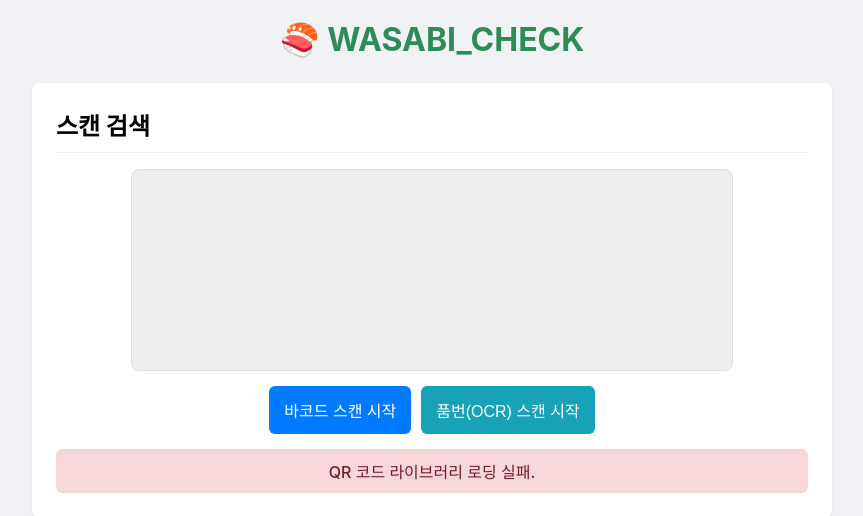
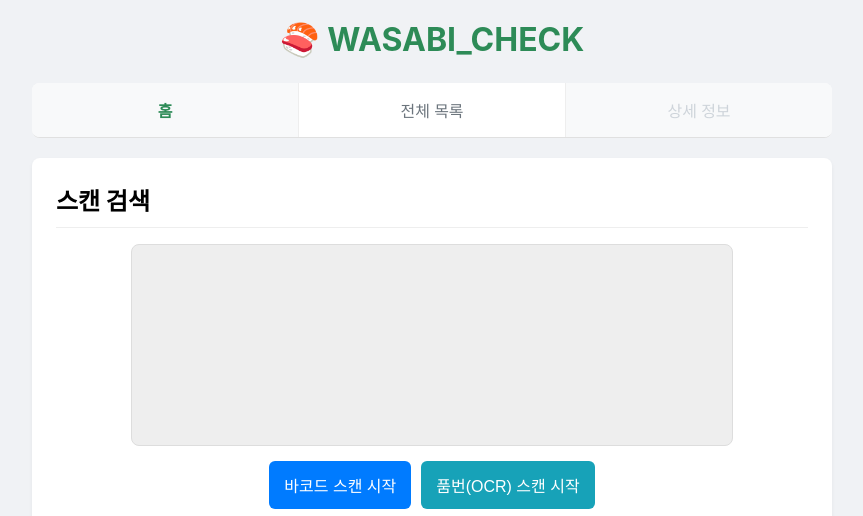
Before and after one commit to Mingdezzi/WASABI_CHECK, a Flask app: page / in a window 1280 px wide. Shown: the top 516 px of the page, without its empty margins (208-1071 px from the left). Run offline with Flask 3, Linux system fonts and the light colour scheme; data that the repository does not hold is empty; some libraries are stand-ins or nearby versions.

Commit message:
Add files via upload

```diff
--- a/templates/index.html
+++ b/templates/index.html
@@ -8,7 +8,12 @@
 
     <style>
         /* (기본 스타일) */
-        body { font-family: -apple-system, BlinkMacSystemFont, "Segoe UI", Roboto, "Helvetica Neue", Arial, sans-serif; margin: 0; padding: 20px; background-color: #f0f2f5; }
+        body {
+            font-family: -apple-system, BlinkMacSystemFont, "Segoe UI", Roboto, "Helvetica Neue", Arial, sans-serif;
+            margin: 0;
+            padding: 20px; /* 하단 여백 제거 */
+            background-color: #f0f2f5;
+        }
         .container { max-width: 800px; margin: 0 auto; }
         .card { background-color: #ffffff; border-radius: 8px; box-shadow: 0 2px 4px rgba(0,0,0,0.05); margin-bottom: 20px; padding: 24px; }
         h1 { color: #2d8b57; margin: 0 0 24px 0; text-align: center; font-size: 2em; }
@@ -19,22 +24,18 @@
 
         /* (검색창 UI) */
         .search-bar { display: flex; gap: 10px; align-items: center; }
-
         .search-bar form {
             flex-grow: 1;
             display: flex;
             gap: 10px;
-            min-width: 0;
-            align-items: center; /* (추가) 버튼과 래퍼를 수직 정렬 */
+            min-width: 0; /* form 자체가 0까지 줄어들도록 허용 */
+            align-items: center; /* 버튼과 래퍼를 수직 정렬 */
         }
-
-        /* (*** 1. 신규: 검색창 래퍼 스타일 ***) */
         .search-input-wrapper {
             position: relative;
             flex-grow: 1; /* input과 동일하게 */
             display: flex; /* 내부 input 정렬용 */
         }
-
         .search-bar input[type="text"] {
             flex-grow: 1;
             padding: 12px;
@@ -42,11 +43,8 @@
             border-radius: 6px;
             font-size: 1em;
             min-width: 0;
-            /* (*** 2. 수정: 리셋 버튼 공간 확보 ***) */
-            padding-right: 35px;
+            padding-right: 35px; /* 리셋 버튼 공간 확보 */
         }
-
-        /* (*** 3. 신규: 리셋 버튼 스타일 ***) */
         .search-reset-btn {
             position: absolute;
             right: 10px;
@@ -58,11 +56,7 @@
             font-weight: bold;
             line-height: 1;
         }
-        .search-reset-btn:hover {
-            color: #333;
-        }
-
-        /* (버튼 높이 통일) */
+        .search-reset-btn:hover { color: #333; }
         .search-bar button {
             padding: 12px 20px;
             background-color: #007bff;
@@ -75,14 +69,9 @@
             flex-shrink: 0;
             white-space: nowrap;
         }
+        .btn-advanced-search { padding: 12px 15px; background-color: #6c757d; }
 
-        /* (상세검색 버튼 스타일) */
-        .btn-advanced-search {
-            padding: 12px 15px;
-            background-color: #6c757d;
-        }
-
-        /* (즐겨찾기/검색 결과 리스트 스타일 - 이하 동일) */
+        /* (즐겨찾기/검색 결과 리스트 스타일) */
         .product-list { list-style: none; padding: 0; }
         .product-list li { margin-bottom: 15px; }
         .product-item { display: flex; align-items: center; gap: 15px; padding: 12px; border: 1px solid #eee; border-radius: 6px; text-decoration: none; color: #333; transition: background-color 0.2s, box-shadow 0.2s; }
@@ -98,10 +87,14 @@
         .search-result-item a:hover { background-color: #fcfcfc; box-shadow: 0 1px 3px rgba(0,0,0,0.05); }
         .search-result-item .product-name { font-weight: 600; font-size: 1.1em; }
         .search-result-item .product-number { font-size: 0.9em; color: #555; margin-top: 5px; }
+
+        /* (임포트 스타일) */
         .import-section h3 { margin-top: 0; }
         .import-form { display: flex; flex-wrap: wrap; gap: 10px; align-items: center; }
         .import-form input[type="file"] { flex-grow: 1; padding: 8px; border: 1px solid #ddd; border-radius: 6px; }
         .import-form button { background-color: #dc3545; color: white; border: none; padding: 12px 15px; border-radius: 6px; cursor: pointer; font-weight: bold; }
+
+        /* (스캔 UI 스타일) */
         #qr-reader-container {
             position: relative; width: 100%; max-width: 600px; margin: 0 auto 15px auto;
             overflow: hidden; height: 200px; background-color: #eee;
@@ -118,6 +111,8 @@
         #scanner-status.success { background-color: #d4edda; color: #155724; }
         #scanner-status.error { background-color: #f8d7da; color: #721c24; }
         #scanner-status.loading { background-color: #fff3cd; color: #856404; }
+
+        /* (상세검색 모달 CSS) */
         .modal-overlay {
             position: fixed; top: 0; left: 0; width: 100%; height: 100%;
             background-color: rgba(0,0,0,0.5); display: none;
@@ -148,11 +143,53 @@
         }
         .modal-actions button[type="submit"] { background-color: #007bff; color: white; }
         .modal-actions button[type="reset"] { background-color: #f0f2f5; color: #333; }
+
+        /* (상단 탭 메뉴 CSS) */
+        .top-nav {
+            width: 100%;
+            height: auto;
+            background-color: #ffffff;
+            border-bottom: 1px solid #e0e0e0;
+            display: flex;
+            justify-content: space-around;
+            align-items: center;
+            margin-bottom: 20px;
+            border-radius: 8px;
+            overflow: hidden;
+        }
+        .nav-item {
+            flex: 1;
+            text-align: center;
+            text-decoration: none;
+            color: #6c757d;
+            font-weight: 500;
+            padding: 15px 0;
+            transition: color 0.2s, background-color 0.2s;
+            border-right: 1px solid #eee;
+        }
+        .nav-item:last-child { border-right: none; }
+        .nav-item.active { color: #2d8b57; font-weight: bold; background-color: #f8f9fa; }
+        .nav-item.disabled { color: #ced4da; pointer-events: none; cursor: default; background-color: #f8f9fa; }
     </style>
 </head>
 <body>
     <div class="container">
         <h1>🍣 WASABI_CHECK</h1>
+
+        <nav class="top-nav">
+            <a href="{{ url_for('index') }}"
+               class="nav-item {{ 'active' if showing_favorites else '' }}">
+               홈
+            </a>
+            <a href="{{ url_for('all_products') }}"
+               class="nav-item {{ 'active' if showing_all else '' }}">
+               전체 목록
+            </a>
+            <a href="#"
+               class="nav-item disabled">
+               상세 정보
+            </a>
+        </nav>
 
         {% with messages = get_flashed_messages(with_categories=true) %}
             {% if messages %} {% for category, message in messages %} <div class="flash {{ category }}">{{ message }}</div> {% endfor %} {% endif %}
@@ -246,7 +283,6 @@
                     <label for="adv-product-number">품번</label>
                     <input type="text" id="adv-product-number" name="product_number" value="{{ advanced_search_params.get('product_number', '') }}">
                 </div>
-
                 <div class="form-row">
                     <div class="form-group">
                         <label for="adv-color">색상</label>
@@ -257,7 +293,6 @@
                         <input type="text" id="adv-size" name="size" value="{{ advanced_search_params.get('size', '') }}">
                     </div>
                 </div>
-
                 <div class="form-row">
                     <div class="form-group">
                         <label for="adv-release-year">출시년도</label>
@@ -268,7 +303,6 @@
                         <input type="text" id="adv-item-category" name="item_category" value="{{ advanced_search_params.get('item_category', '') }}">
                     </div>
                 </div>
-
                 <div class="form-row">
                     <div class="form-group">
                         <label for="adv-sale-price-min">판매가 (최소)</label>
@@ -279,7 +313,6 @@
                         <input type="number" id="adv-sale-price-max" name="sale_price_max" placeholder="999999" value="{{ advanced_search_params.get('sale_price_max', '') }}">
                     </div>
                 </div>
-
                 <div class="form-row">
                     <div class="form-group">
                         <label for="adv-original-price-min">최초가 (최소)</label>
@@ -290,12 +323,10 @@
                         <input type="number" id="adv-original-price-max" name="original_price_max" placeholder="999999" value="{{ advanced_search_params.get('original_price_max', '') }}">
                     </div>
                 </div>
-
                 <div class="form-group">
                     <label for="adv-min-discount">최소 할인율 (%)</label>
                     <input type="number" id="adv-min-discount" name="min_discount" placeholder="예: 30 (30% 이상)" value="{{ advanced_search_params.get('min_discount', '') }}">
                 </div>
-
                 <div class="modal-actions">
                     <button type="reset" onclick="this.form.reset();">초기화</button>
                     <button type="submit">검색</button>
@@ -482,21 +513,9 @@
 
             // --- (상세검색 모달 JavaScript) ---
             const modal = document.getElementById('advanced-search-modal');
-
-            window.openAdvancedSearch = function() {
-                if (modal) modal.style.display = 'flex';
-            }
-            window.closeAdvancedSearch = function() {
-                if (modal) modal.style.display = 'none';
-            }
-
-            if (modal) {
-                modal.addEventListener('click', function(e) {
-                    if (e.target === modal) {
-                        closeAdvancedSearch();
-                    }
-                });
-            }
+            window.openAdvancedSearch = function() { if (modal) modal.style.display = 'flex'; }
+            window.closeAdvancedSearch = function() { if (modal) modal.style.display = 'none'; }
+            if (modal) { modal.addEventListener('click', function(e) { if (e.target === modal) { closeAdvancedSearch(); } }); }
         });
     </script>
 </body>
```
Also changed, not shown: templates/detail.html (+47 -57 lines).
